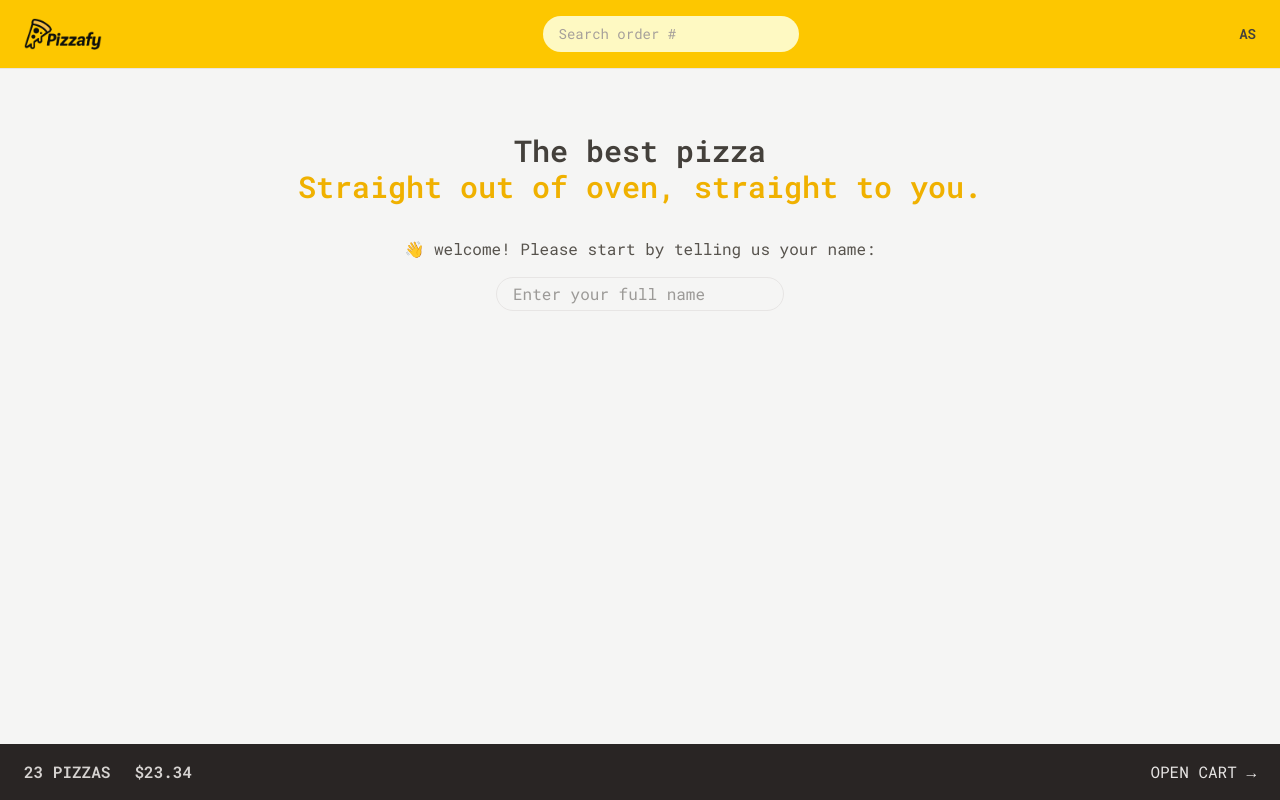
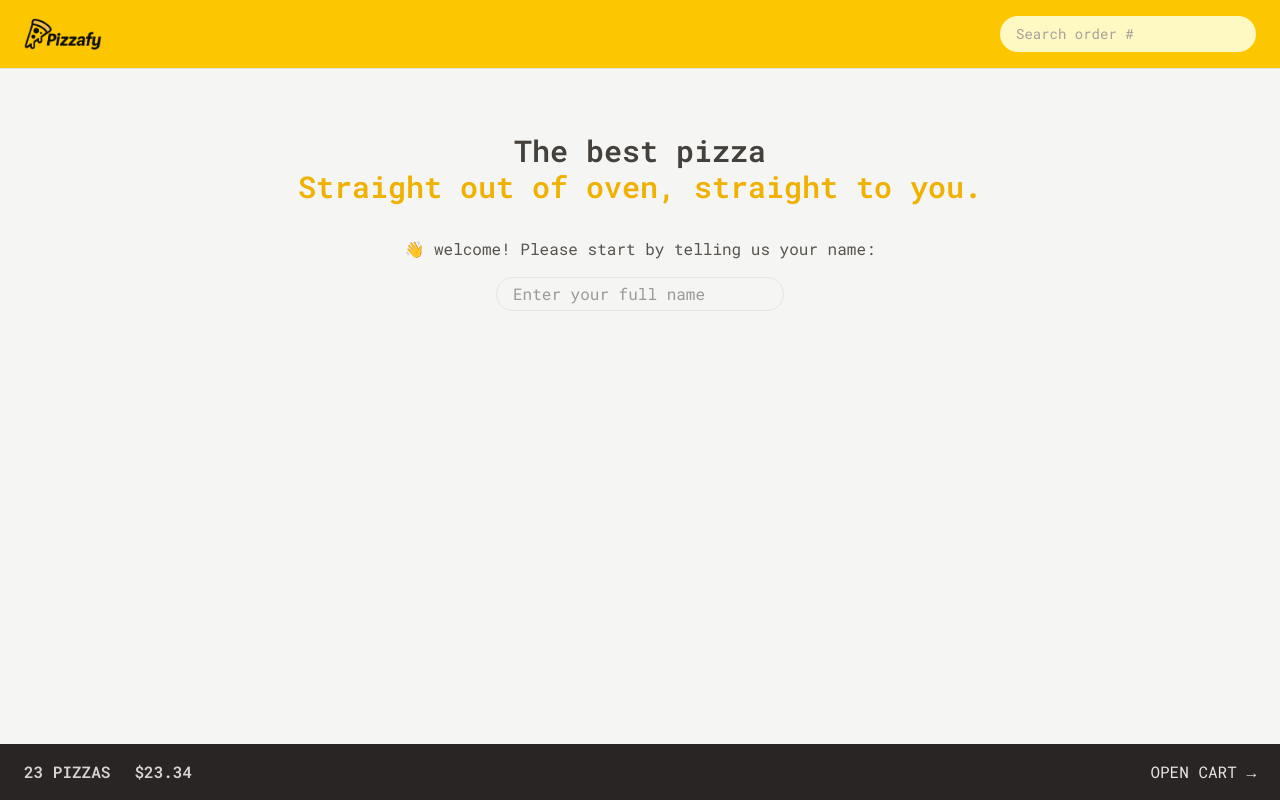
Before and after one commit to farhanahmedhasan/pizzafy, a React (Vite) app: page / in a window 1280 px wide. Built offline with nearby package versions, Linux system fonts and the light colour scheme.

Commit message:
added type for the store and fixed username when null

```diff
--- a/src/components/ui/user/Username.tsx
+++ b/src/components/ui/user/Username.tsx
@@ -1,6 +1,11 @@
 import { useSelector } from 'react-redux'
 
+import { RootState } from '../../../store'
+
 export default function Username() {
-  const username = useSelector((state) => state.user.username)
+  const username = useSelector((state: RootState) => state.user.username)
+
+  if (!username) return null
+
   return <p className="hidden text-sm font-semibold md:block">{username}</p>
 }
--- a/src/features/user/userSlice.ts
+++ b/src/features/user/userSlice.ts
@@ -6,7 +6,7 @@ interface IUser {
 }
 
 const initialState: IUser = {
-  username: 'as'
+  username: ''
 }
 
 const userSlice = createSlice({
--- a/src/store.ts
+++ b/src/store.ts
@@ -9,3 +9,5 @@ const store = configureStore({
 })
 
 export default store
+
+export type RootState = ReturnType<typeof store.getState>
```
